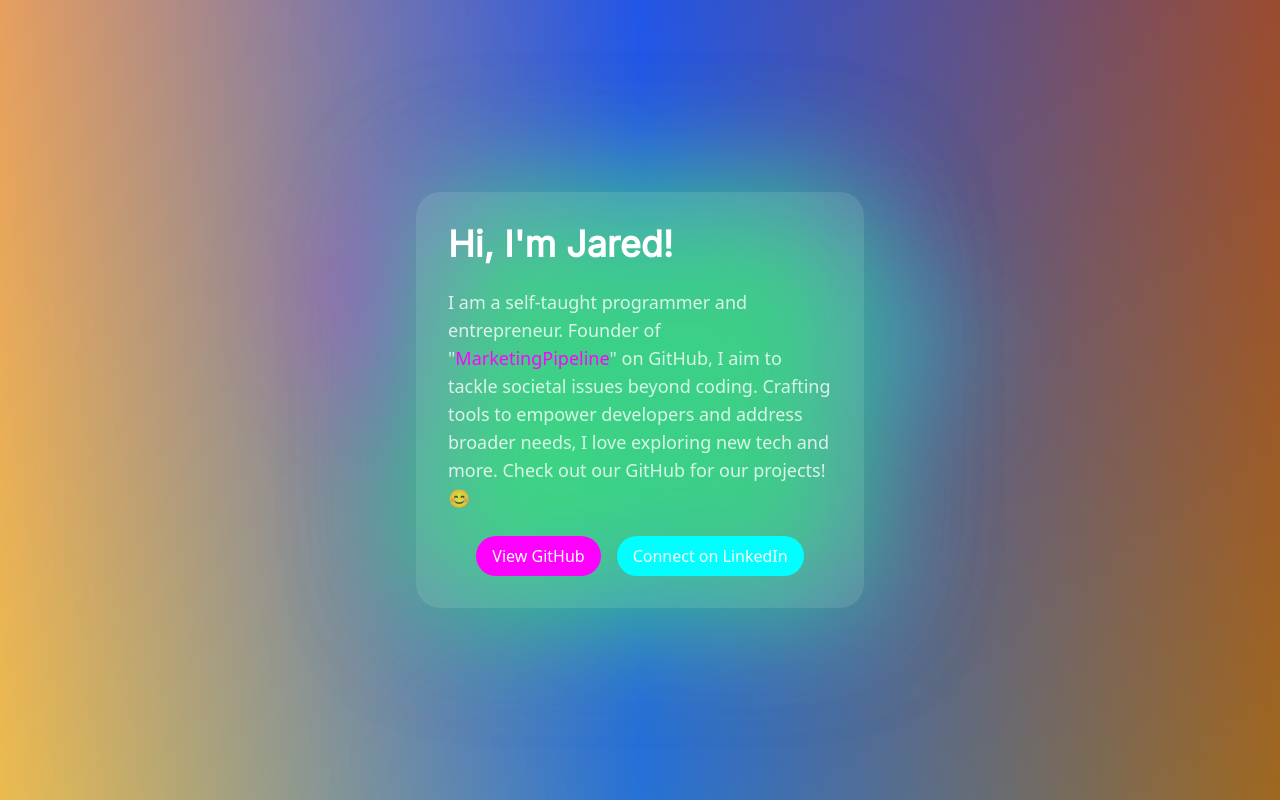
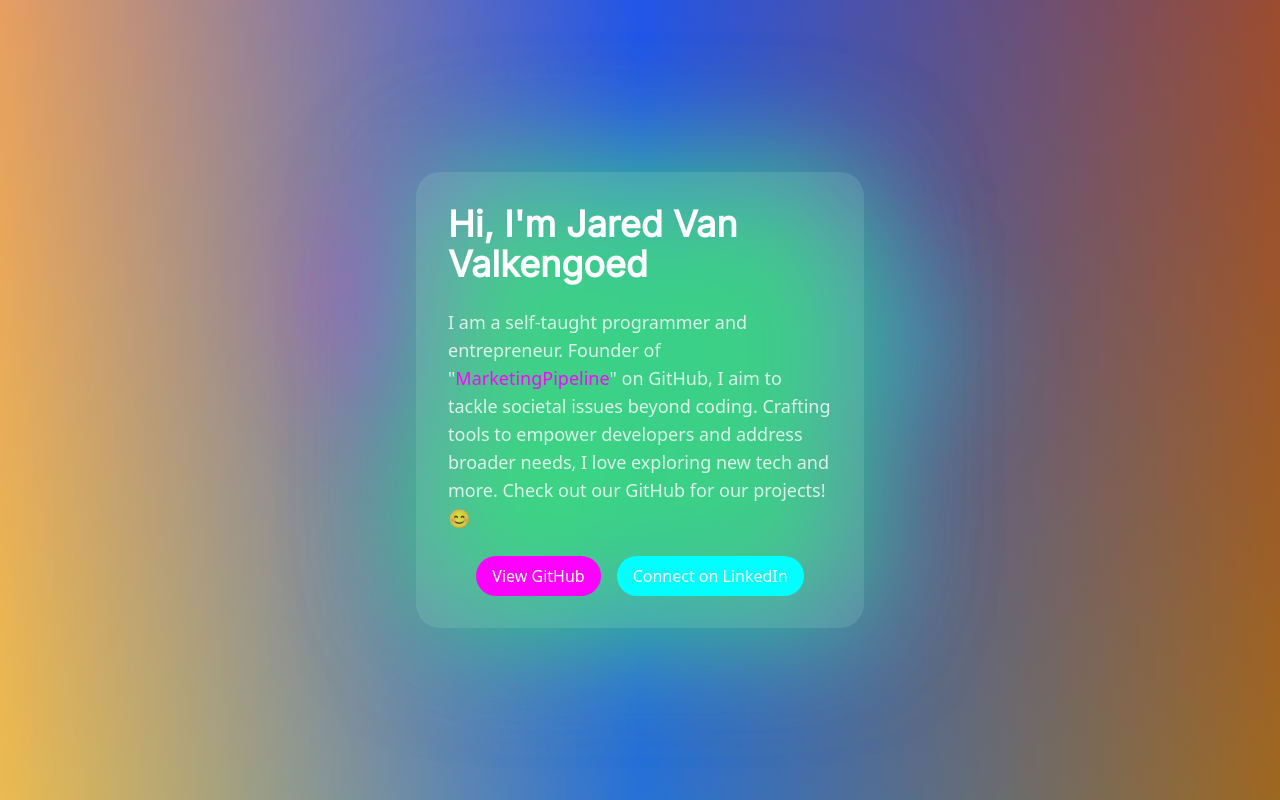
Before and after one commit to MarketingPip/MarketingPip.github.io, a plain HTML site: page index.html in a window 1280 px wide. Drawn offline with nearby package versions, Linux system fonts and the light colour scheme.

Commit message:
Updated Original Version

```diff
--- a/index.html
+++ b/index.html
@@ -59,7 +59,7 @@
                     <div class="absolute top-0 left-0 w-full h-full bg-[#00ff00] rounded-3xl opacity-30 blur-3xl animate-pulse" data-id="14"></div>
                     <div class="relative z-10 bg-white/10 backdrop-blur-lg rounded-3xl p-8 space-y-6 " data-id="15">
                         <h1 class="text-4xl font-bold text-white" data-id="16">
-                            Hi, I'm Jared!
+                            Hi, I'm Jared Van Valkengoed
                         </h1>
                         <p class="text-lg text-white/80 font-medium transform" data-id="17">
                             I am a self-taught programmer and entrepreneur. Founder of "<a href="https://github.com/MarketingPipeline" class="text-[#ff00ff]">MarketingPipeline</a>" on GitHub, I aim to tackle societal issues beyond coding. Crafting tools to empower developers and address broader needs, I love exploring new tech and more. Check out our GitHub for our projects! 😊
```
